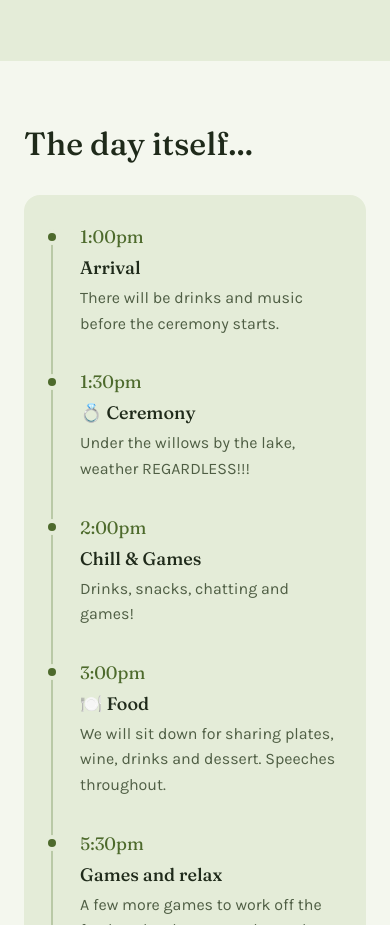
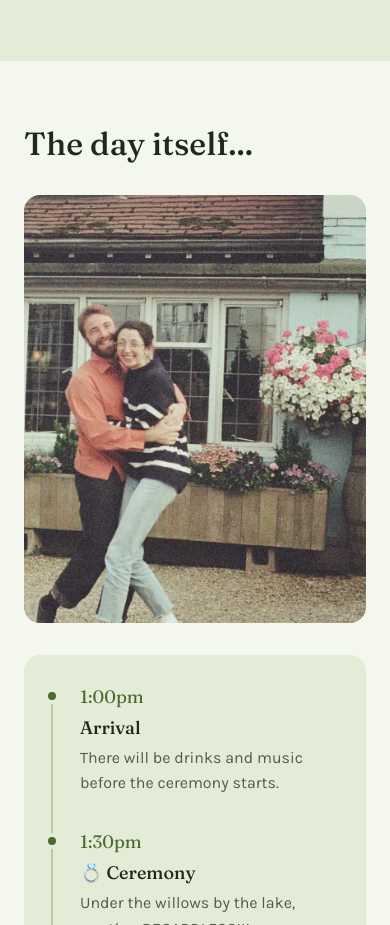
Before and after one commit to faidonal/wedding, a plain HTML site: page index.html in a window 390 px wide. Shown: the part 2666-3591 px from the top of the page. Drawn offline with Linux system fonts and the light colour scheme.

Commit message:
Image update on timeline

```diff
--- a/css/styles.css
+++ b/css/styles.css
@@ -461,6 +461,30 @@ section {
 }
 #programme .section-head {
   margin: 0;
+}
+/* Left column: the title, then the photo filling the rest of the column so
+   its bottom lines up with the bottom of the timeline card */
+.programme-side {
+  align-self: stretch;
+  display: flex;
+  flex-direction: column;
+  gap: var(--space-6);
+}
+.programme-photo {
+  position: relative;
+  flex: 1;
+  min-height: 320px;
+  margin: 0;
+  overflow: hidden;
+  border-radius: var(--radius-md);
+  background: var(--color-surface);
+}
+.programme-photo img {
+  position: absolute;
+  inset: 0;
+  width: 100%;
+  height: 100%;
+  object-fit: cover;
 }
 /* One card; a line runs down through a dot at each time */
 .programme-list {
@@ -1018,6 +1042,11 @@ footer p {
   #programme .wrap {
     gap: var(--space-6);
   }
+  .programme-photo {
+    flex: none;
+    min-height: 0;
+    aspect-ratio: 4 / 5;
+  }
   /* Phones: the line runs down the left, the time sits above each event */
   .programme-list {
     --rail-x: 0px;
--- a/index.html
+++ b/index.html
@@ -45,9 +45,9 @@
       href="https://fonts.googleapis.com/css2?family=Fraunces:ital,opsz,wght@0,9..144,400;0,9..144,500;1,9..144,400&family=Karla:wght@400;600&family=Literata:ital,opsz,wght@0,7..72,400;0,7..72,500;1,7..72,400&family=Commissioner:wght@400;600&display=swap"
       rel="stylesheet"
     />
-    <link rel="stylesheet" href="css/tokens.css?v=23" />
-    <link rel="stylesheet" href="css/typography.css?v=23" />
-    <link rel="stylesheet" href="css/styles.css?v=23" />
+    <link rel="stylesheet" href="css/tokens.css?v=24" />
+    <link rel="stylesheet" href="css/typography.css?v=24" />
+    <link rel="stylesheet" href="css/styles.css?v=24" />
   </head>
   <body>
     <nav class="nav" aria-label="Main">
@@ -291,8 +291,21 @@
 
       <section id="programme">
         <div class="wrap">
-          <div class="section-head">
-            <h2 data-i18n="prog.h">The day itself...</h2>
+          <div class="programme-side">
+            <div class="section-head">
+              <h2 data-i18n="prog.h">The day itself...</h2>
+            </div>
+            <figure class="programme-photo">
+              <img
+                src="images/gallery/04-cottage.webp"
+                alt="Kirsten and Faidon hugging outside a cottage with hanging flowers"
+                data-i18n-attr="alt:gallery.alt4"
+                width="831"
+                height="1800"
+                loading="lazy"
+                decoding="async"
+              />
+            </figure>
           </div>
           <ul class="programme-list">
             <li class="programme-item">
@@ -727,7 +740,7 @@
       </p>
     </footer>
 
-    <script src="js/translations.js?v=23"></script>
-    <script src="js/main.js?v=23"></script>
+    <script src="js/translations.js?v=24"></script>
+    <script src="js/main.js?v=24"></script>
   </body>
 </html>
```
